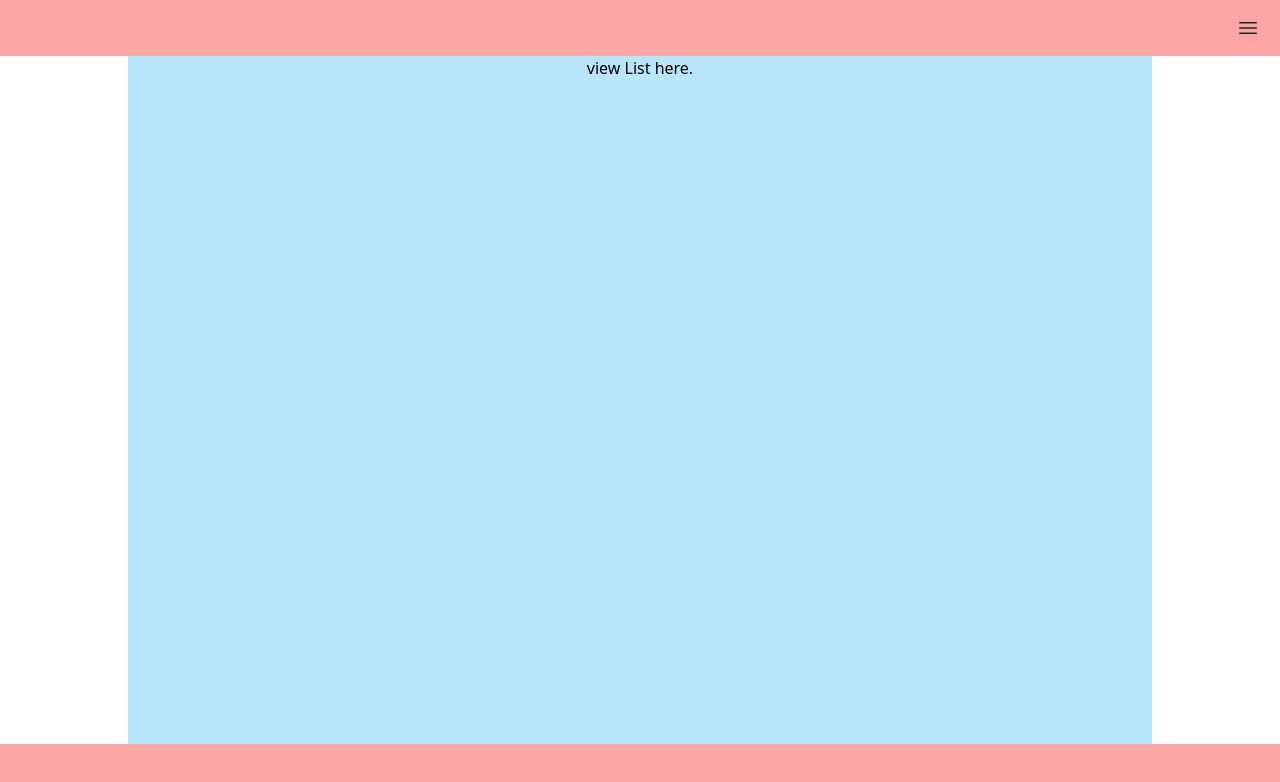
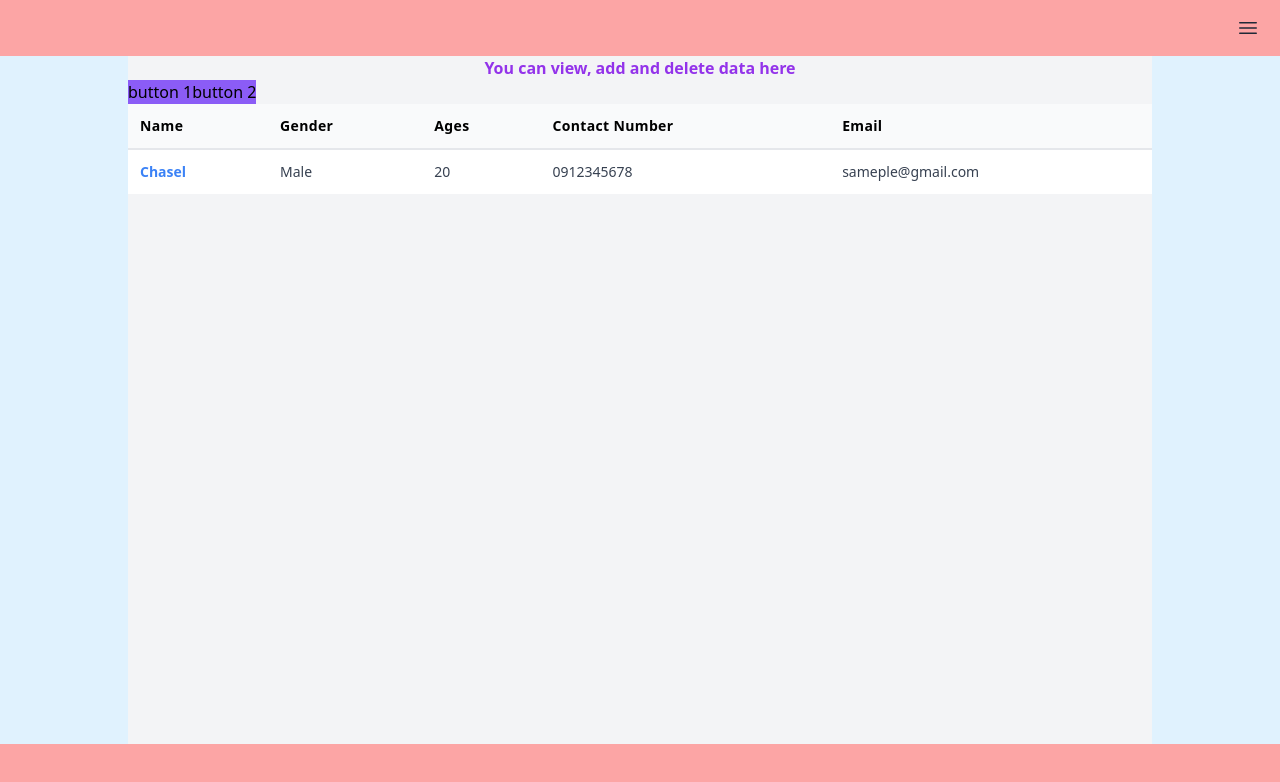
Before and after one commit to LeeChasel/Web-Develop-Practice, a Next.js app in the folder NextJS/nextjs/: page /viewList in a window 1280 px wide. Shown: the top 782 px of the page. Built offline with nearby package versions, Linux system fonts and the light colour scheme.

Commit message:
modify viewList layout

```diff
--- a/NextJS/nextjs/components/layout.js
+++ b/NextJS/nextjs/components/layout.js
@@ -38,8 +38,8 @@ function Layout({children})
             <Sidebar/>
             <main>
                 <div className="h-screen flex bg-red-300 py-14">
-                  <div className="bg-white w-full flex justify-center">
-                    <div className="bg-sky-200 w-4/5 text-center">
+                  <div className="bg-sky-100 w-full flex justify-center">
+                    <div className="bg-gray-100 w-4/5">
                       {children}
                     </div>
                   </div>
--- a/NextJS/nextjs/components/sidebar.js
+++ b/NextJS/nextjs/components/sidebar.js
@@ -1,13 +1,6 @@
 import {Disclosure} from '@headlessui/react';
 import {Bars3Icon} from '@heroicons/react/24/outline'
 import Link from 'next/link'
-function NavItem()
-{
-  <Link href={href}>
-adad
-  </Link>
-
-}
 
 function Sidebar()
 {
@@ -18,32 +11,27 @@ function Sidebar()
           </Disclosure.Button>
           <Disclosure.Panel className="p-6 w-60 h-screen bg-white z-20 fixed top-0 -left-96 lg:left-0 lg:w-60 peer-focus:left-0 peer:transition ease-out delay-150 duration-200">
             <div className="flex flex-col item-center text-center h-screen relative">
-            <h1 className="cursor-pointer font-bold text-blue-900 border-b border-gray-100 w-full pb-4">
+            <h1 className="font-bold text-blue-900 border-b border-gray-100 w-full pb-4">
               Nav Bar
             </h1>
             <div className="my-4 border-b border-gray-100 pb-4">
               {/* navbar item */}
-              <Disclosure.Button as={NavItem} href="/homePage">
-
-              </Disclosure.Button>
-
-
-              <Link href="/homePage">
-              <div className="flex flex-col mb-2  gap-4  hover:bg-gray-900 p-2 rounded-md group hover:shadow-lg m-auto">
+              <Link href="/homePage" passHref>
+              <div className="flex flex-col mb-2  gap-4  hover:bg-gray-900 p-2 rounded-md group hover:shadow-lg m-auto cursor-pointer">
                   <h3 className="text-gray-800 group-hover:text-white font-semibold">
                   HomePage
                   </h3>
               </div>
               </Link>
-              <Link href="/modifyData">
-              <div className="flex flex-col mb-2  gap-4  hover:bg-gray-900 p-2 rounded-md group hover:shadow-lg m-auto">
+              <Link href="/modifyData" passHref>
+              <div className="flex flex-col mb-2  gap-4  hover:bg-gray-900 p-2 rounded-md group hover:shadow-lg m-auto cursor-pointer">
                 <h3 className="text-gray-800 group-hover:text-white font-semibold">
                   Modify Data
                 </h3>
               </div>
               </Link>
-              <Link href="/viewList">
-              <div className="flex flex-col mb-2  gap-4  hover:bg-gray-900 p-2 rounded-md group hover:shadow-lg m-auto">
+              <Link href="/viewList" passHref>
+              <div className="flex flex-col mb-2  gap-4  hover:bg-gray-900 p-2 rounded-md group hover:shadow-lg m-auto cursor-pointer">
                 <h3 className="text-gray-800 group-hover:text-white font-semibold">
                   View List
                 </h3>
--- a/NextJS/nextjs/pages/homePage.js
+++ b/NextJS/nextjs/pages/homePage.js
@@ -2,7 +2,7 @@ function HomePage()
 {
     return (
         <div>
-            <p>Home</p>
+            <p>Some info about this web.</p>
         </div>
     )
 }
--- a/NextJS/nextjs/pages/test.js
+++ b/NextJS/nextjs/pages/test.js
@@ -1,29 +1,9 @@
-import { useState } from 'react';
+import React from 'react'
 
-function Test()
-{
-    const [likes, setLikes] = useState("open");
-    function handleClick() {
-        if (likes == "open")
-        {
-            setLikes("close");
-        } else if (likes == "close")
-        {
-            setLikes("open");
-
-        } else {
-            setLikes("Error");
-        }
-
-    }
-
+const test = () => {
     return (
-        <div>
-            <button onClick={handleClick}>Click </button>
-            <p>{likes}</p>
-
-        </div>
+        <div>home</div>
     )
 }
 
-export default Test;
+export default test
--- a/NextJS/nextjs/pages/viewList.js
+++ b/NextJS/nextjs/pages/viewList.js
@@ -2,7 +2,36 @@ function ViewList()
 {
     return (
         <div>
-            view List here.
+            <h1 className="text-center text-purple-600 font-bold">You can view, add and delete data here</h1>
+            <div>
+                <button className="bg-violet-500 hover:bg-violet-600 active:bg-violet-700 focus:outline-none focus:ring focus:ring-violet-300">
+                    button 1
+                </button>
+                <button className="bg-violet-500 hover:bg-violet-600 active:bg-violet-700 focus:outline-none focus:ring focus:ring-violet-300">
+                    button 2
+                </button>
+            </div>
+            <table className="w-full">
+                <thead className="bg-gray-50 border-b-2 border-gray-200">
+                    <tr>
+                        <th className="p-3 text-sm font-semibold tracking-wide text-left">Name</th>
+                        <th className="p-3 text-sm font-semibold tracking-wide text-left">Gender</th>
+                        <th className="p-3 text-sm font-semibold tracking-wide text-left">Ages</th>
+                        <th className="p-3 text-sm font-semibold tracking-wide text-left">Contact Number</th>
+                        <th className="p-3 text-sm font-semibold tracking-wide text-left">Email</th>
+                    </tr>
+                </thead>
+                <tbody>
+                    <tr className="bg-white">
+                        <td className="p-3 text-sm text-blue-500 font-bold">Chasel</td>
+                        <td className="p-3 text-sm text-gray-700">Male</td>
+                        <td className="p-3 text-sm text-gray-700">20</td>
+                        <td className="p-3 text-sm text-gray-700">0912345678</td>
+                        <td className="p-3 text-sm text-gray-700">sameple@gmail.com</td>
+                    </tr>
+
+                </tbody>
+            </table>
         </div>
     )
 }
```
